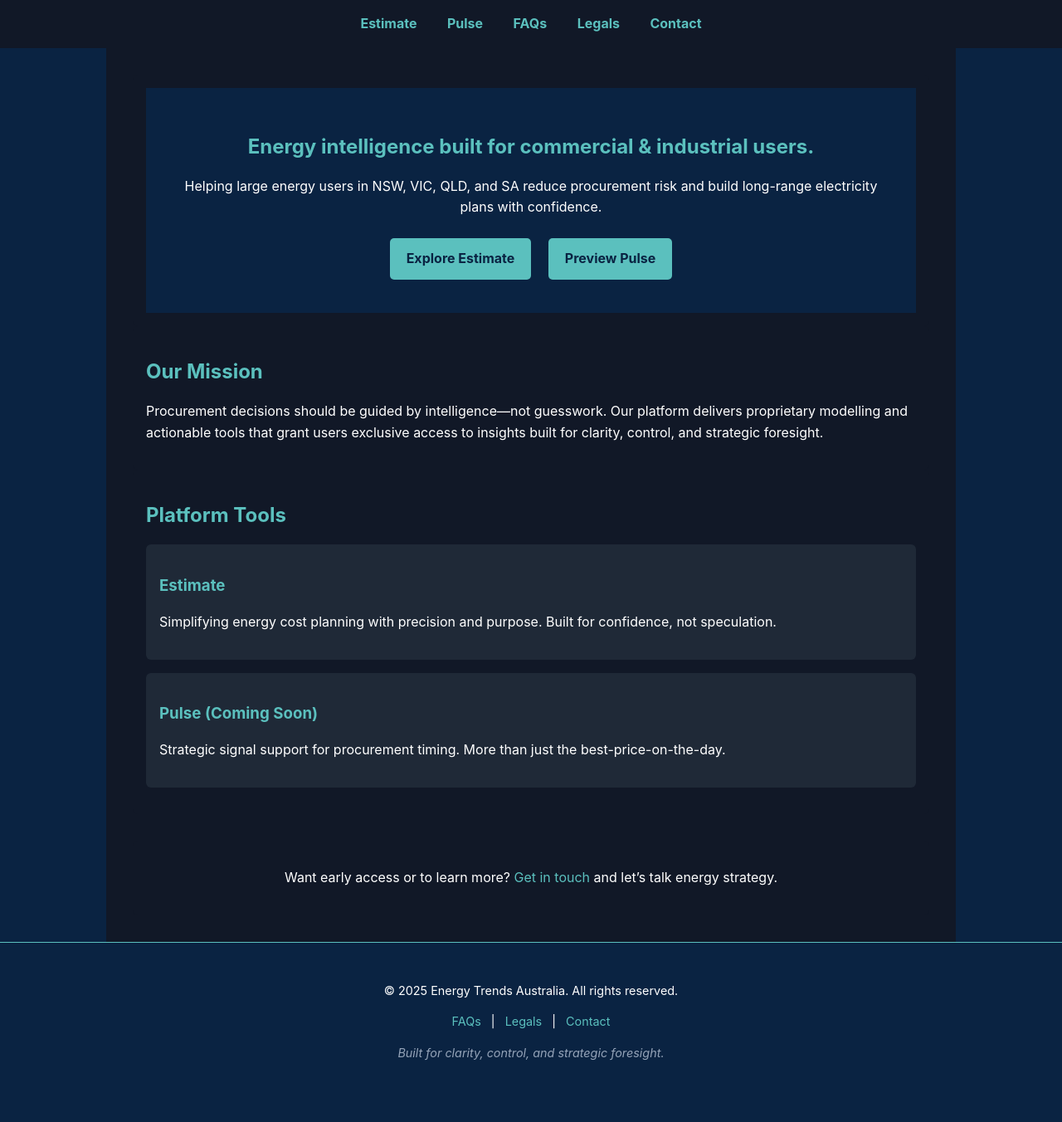
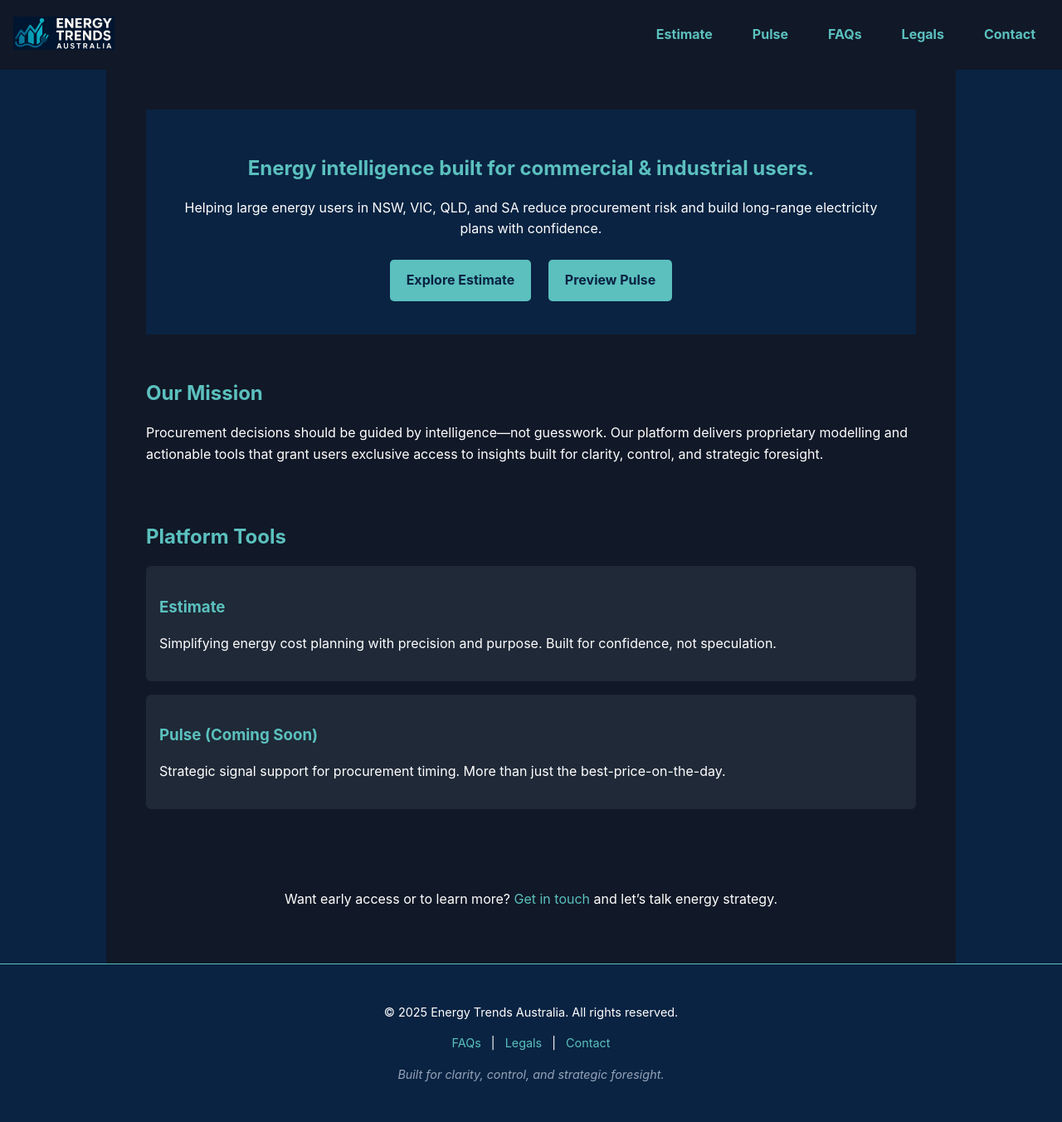
Before and after one commit to EnergyTrendsAU/energytrends.au, a Jekyll site: the page built from index.html, in a window 1280 px wide. Shown: the whole page at 83% size. Built offline with Jekyll 4.4.1, drawn with Linux system fonts in a browser that asks for light colours; before the commit the page ends 1326 px from its top, so only the background shows below that.

Commit message:
Update nav.html
Add logo

```diff
--- a/_includes/nav.html
+++ b/_includes/nav.html
@@ -1,5 +1,11 @@
-<nav class="nav">
-  <ul>
+<nav class="nav" style="display: flex; align-items: center; justify-content: space-between;">
+  <div class="nav-brand">
+    <a href="/">
+      <img src="/assets/img/logo.png" alt="Energy Trends Australia logo" style="height: 40px; padding-top: 4px;" />
+    </a>
+  </div>
+
+  <ul style="display: flex; gap: 1rem;">
     {% unless page.url == "/" %}
       <li><a href="/">Home</a></li>
     {% endunless %}
```
